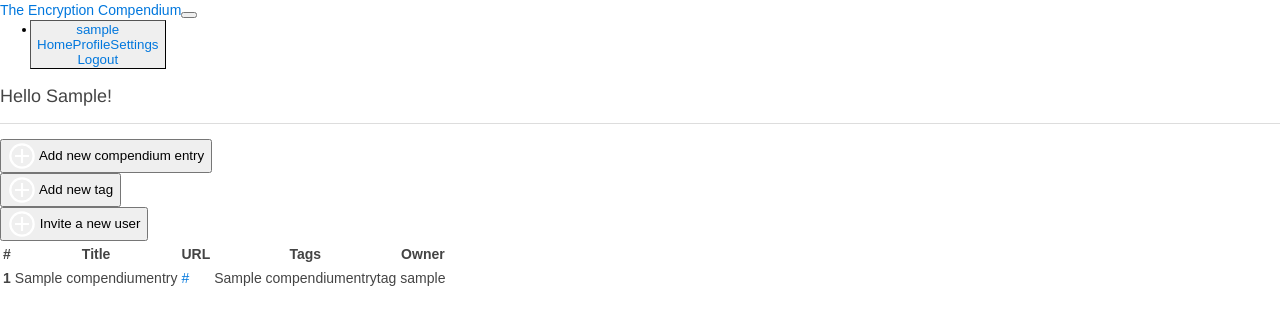
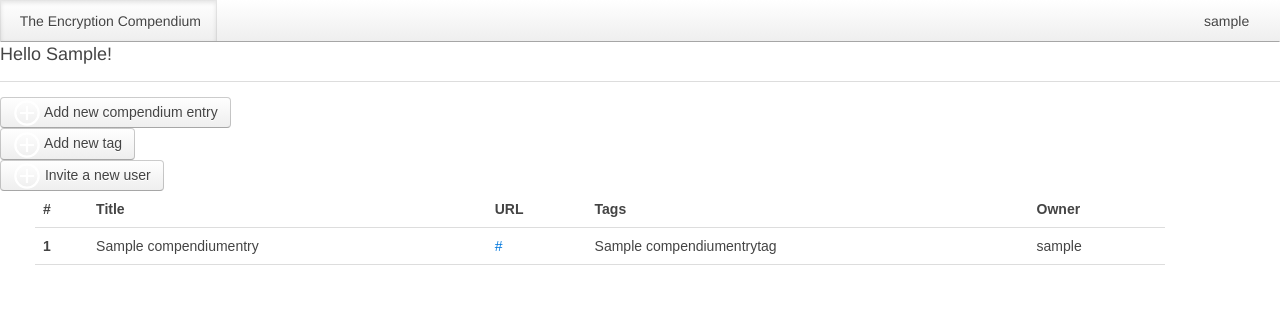
Before and after one commit to The-Encryption-Compendium/the-encryption-compendium, a Django app: page /research/dashboard in a window 1280 px wide. Shown: the top 325 px of the page. Run offline with Django 3.2, Linux system fonts and the light colour scheme; a user stored in the database is signed in; tables that the repository leaves empty hold one stand-in row (values such as "Sample post"); some web fonts are replaced.

Commit message:
Use UIkit to style the navbar.

```diff
--- a/src/templates/base.html
+++ b/src/templates/base.html
@@ -16,9 +16,9 @@
     they want to keep the CSS that's inserted below.
     {% endcomment %}
     {% block css %}
-    {# Bootstrap stylesheet #}
-    {# <link rel="stylesheet" href="{% static 'css/bootstrap.min.css' %}"/> #}
-    <link rel="stylesheet" href="{% static 'css/uikit.min.css' %}"/>
+
+    {# UIkit stylesheet #}
+    <link rel="stylesheet" href="{% static 'css/uikit.gradient.min.css' %}"/>
 
     {# Custom stylesheets #}
     <link rel="stylesheet" href="{% static 'css/style.css' %}"/>
--- a/src/templates/dashboard.html
+++ b/src/templates/dashboard.html
@@ -12,7 +12,7 @@
     {# Button to add new compendium entries #}
     <div class="col px-md-5">
       <a id="new_article_link" href="{% url 'research new article' %}">
-        <button class="btn btn-primary">
+        <button class="uk-button">
           <div class="my-1">
             <img class="action-icon mr-1" src="{% static 'svg/add.svg' %}">
             Add new compendium entry
@@ -25,7 +25,7 @@
     {# Button to add new tags #}
     <div class="col px-md-5">
       <a id="new_tag_link" href="{% url 'research add tag' %}">
-        <button class="btn btn-primary">
+        <button class="uk-button">
           <div class="my-1">
             <img class="action-icon mr-1" src="{% static 'svg/add.svg' %}">
             Add new tag
@@ -37,7 +37,7 @@
     {% if request.user.is_staff %}
     <div class="col px-md-5">
       <a id="invite_user_button" href="{% url 'add new user' %}">
-        <button class="btn btn-primary">
+        <button class="uk-button">
           <div class="my-1">
             <img class="action-icon mr-1" src="{% static 'svg/add.svg' %}">
             Invite a new user
@@ -48,8 +48,8 @@
     {% endif %}
 
   </div>
-  <div class="container px-md-10 py-3">
-    <table class="table table-striped">
+  <div class="uk-container">
+    <table class="uk-table">
       <thead>
         <tr>
           <th scope="col">#</th>
--- a/src/templates/includes/navbar.html
+++ b/src/templates/includes/navbar.html
@@ -2,33 +2,37 @@
 Navigation bar across the top of the site for the researcher view.
 {% endcomment %}
 
-<nav class="navbar navbar-expand-sm navbar-light bg-light" id="navbar">
-  <a class="navbar-brand mb-0 h1" href="{% url 'research dashboard' %}">The Encryption Compendium</a>
-  <button class="navbar-toggler" type="button" data-toggle="collapse" data-target="#navbarSupportedContent" aria-controls="navbarSupportedContent" aria-expanded="false" aria-label="Toggle navigation">
-    <span class="navbar-toggler-icon"></span>
-  </button>
-
-  <div class="collapse navbar-collapse" id="navbarSupportedContent">
-    <ul class="navbar-nav mr-auto">
-
-      {% comment %}
-      User-related button. Includes options for doing things like changing settings
-      and logging out.
-      {% endcomment %}
-      <button id="user-profile-dropdown-button" class="btn p-0 nav-button">
-        <li class="p-0 nav-item dropdown">
-          <a class="px-4 nav-link dropdown-toggle" href="#" id="user-profile-dropdown" role="button" data-toggle="dropdown" aria-haspopup="true" aria-expanded="false">
-            {{ user.username }}
-          </a>
-          <div id="user-settings-dropdown-menu" class="dropdown-menu" aria-labelledby="user-profile-dropdown">
-            <a class="dropdown-item" href="{% url 'research dashboard' %}">Home</a>
-            <a class="dropdown-item" href="{% url 'research profile' %}">Profile</a>
-            <a class="dropdown-item" id="user-settings" href="{% url 'research settings' %}">Settings</a>
-            <div class="dropdown-divider"></div>
-            <a id="logout-button" class="dropdown-item" href="{% url 'research logout' %}">Logout</a>
-          </div>
-        </li>
-      </button>
+<nav class="uk-navbar uk-navbar-attached">
+  <ul class="uk-navbar-nav">
+    <li>
+      <a class="uk-navbar-brand" href="{% url 'research dashboard' %}">
+        The Encryption Compendium
+      </a>
+    </li>
+  </ul>
+  <div class="uk-navbar-flip">
+    <ul class="uk-navbar-nav">
+      <li class="uk-parent" data-uk-dropdown="" aria-haspopup="true" aria-expanded="false">
+        <a href="#">
+          {{ user.username }} <i class="uk-icon-caret-down"></i>
+        </a>
+        <div class="uk-dropdown uk-dropdown-navbar uk-dropdown-top">
+          <ul class="uk-nav uk-nav-dropdown">
+            <li>
+              <a href="{% url 'research dashboard' %}">Home</a>
+            </li>
+            <li>
+              <a href="{% url 'research profile' %}">Profile</a>
+            </li>
+            <li>
+              <a href="{% url 'research settings' %}" id="user-settings">Settings</a>
+            </li>
+            <li>
+              <a href="{% url 'research logout' %}" id="logout-button">Logout</a>
+            </li>
+          </ul>
+        </div>
+      </li>
     </ul>
   </div>
 </nav>
```
